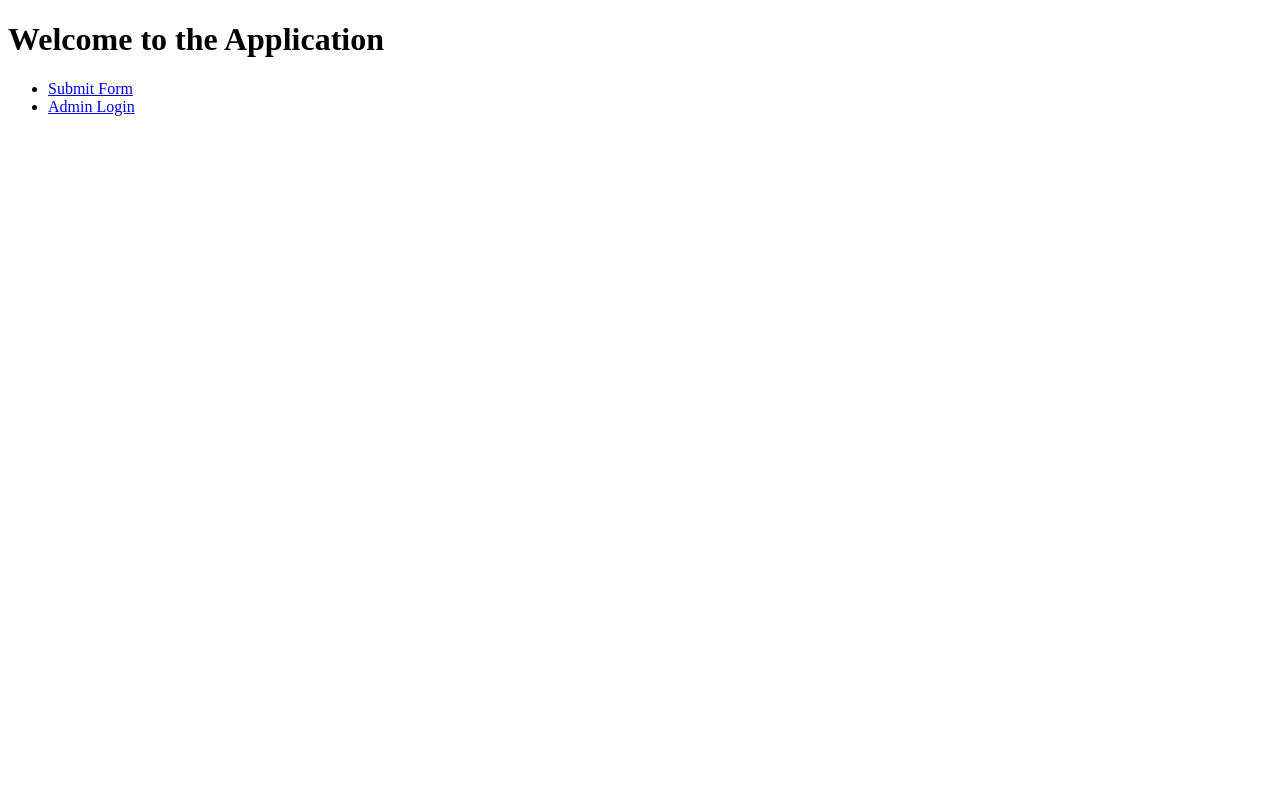
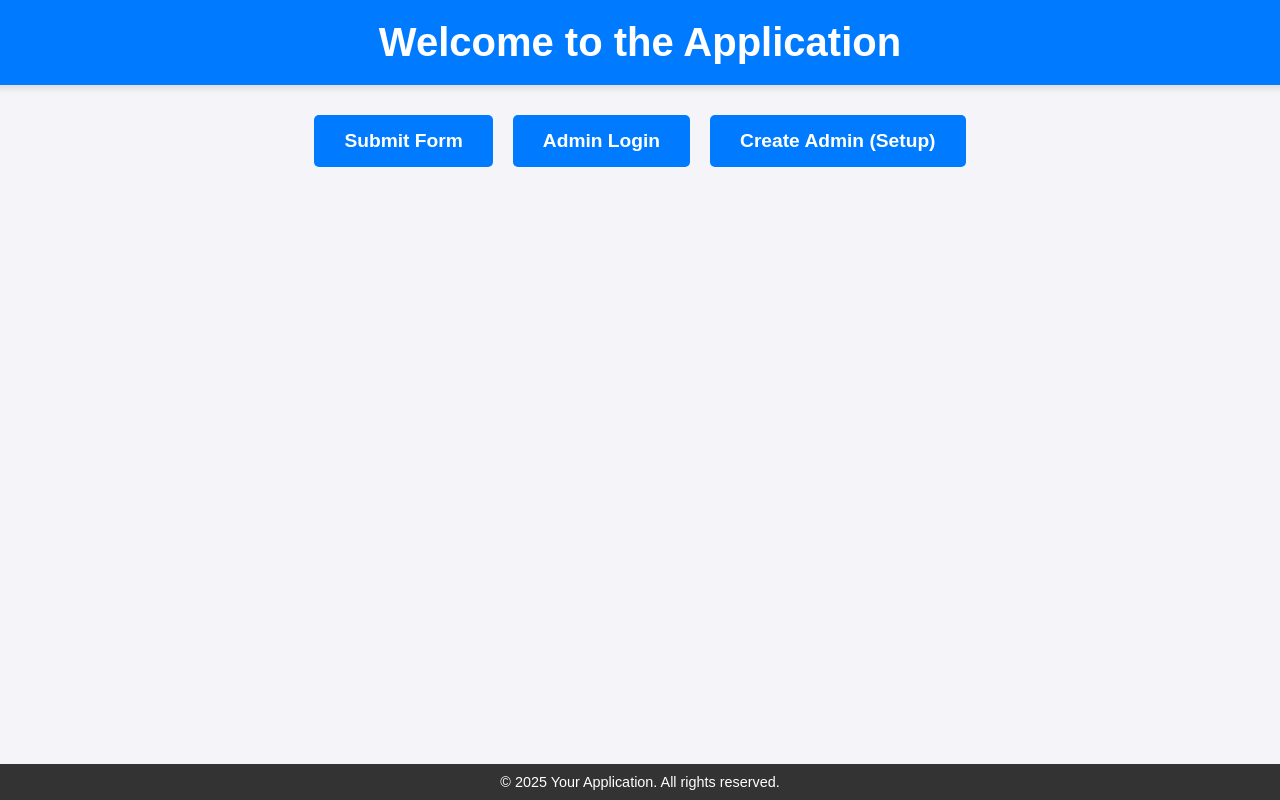
Before and after one commit to yahelihol/forms, a Flask app: page / in a window 1280 px wide. Run offline with Flask 2, Linux system fonts and the light colour scheme.

Commit message:
changed main, removed test

```diff
--- a/forms/templates/main.html
+++ b/forms/templates/main.html
@@ -3,19 +3,92 @@
 <head>
     <meta charset="UTF-8">
     <meta name="viewport" content="width=device-width, initial-scale=1.0">
-    <title>Main Page</title>
+    <title>Welcome to the Application</title>
+    <style>
+        body {
+            font-family: Arial, sans-serif;
+            margin: 0;
+            padding: 0;
+            background-color: #f4f4f9;
+            color: #333;
+            display: flex;
+            flex-direction: column;
+            align-items: center;
+        }
+
+        header {
+            background-color: #007BFF;
+            color: white;
+            padding: 20px;
+            width: 100%;
+            text-align: center;
+            box-shadow: 0 4px 6px rgba(0, 0, 0, 0.1);
+        }
+
+        header h1 {
+            margin: 0;
+            font-size: 2.5rem;
+        }
+
+        nav {
+            margin-top: 30px;
+            display: flex;
+            flex-wrap: wrap;
+            justify-content: center;
+            gap: 20px;
+        }
+
+        nav a {
+            text-decoration: none;
+            color: white;
+            background-color: #007BFF;
+            padding: 15px 30px;
+            border-radius: 5px;
+            font-size: 1.2rem;
+            font-weight: bold;
+            transition: background-color 0.3s ease;
+        }
+
+        nav a:hover {
+            background-color: #0056b3;
+        }
+
+        footer {
+            margin-top: 50px;
+            padding: 10px;
+            background-color: #333;
+            color: white;
+            width: 100%;
+            text-align: center;
+            position: absolute;
+            bottom: 0;
+        }
+
+        footer p {
+            margin: 0;
+            font-size: 0.9rem;
+        }
+    </style>
 </head>
 <body>
-    <h1>Welcome to the Application</h1>
+    <header>
+        <h1>Welcome to the Application</h1>
+    </header>
+
     <nav>
-        <ul>
-            <li><a href="/form">Submit Form</a></li>
-            <li><a href="/login">Admin Login</a></li>
-            {% if "admin" in session %}
-                <li><a href="/submissions">View Submissions</a></li>
-                <li><a href="/logout">Logout</a></li>
-            {% endif %}
-        </ul>
+        <a href="/form">Submit Form</a>
+        <a href="/login">Admin Login</a>
+        {% if "admin" in session %}
+            <a href="/submissions">View Submissions</a>
+            <a href="/logout">Logout</a>
+        {% endif %}
+        {% if "admin" not in session %}
+            <a href="/create-admin">Create Admin (Setup)</a>
+        {% endif %}
     </nav>
+
+    <footer>
+        <p>&copy; 2025 Your Application. All rights reserved.</p>
+    </footer>
 </body>
 </html>
--- a/test.txt
+++ /dev/null
@@ -1 +0,0 @@
-this is a test for git
```
Also changed, not shown: forms/templates/base.html (deleted, +0 -21 lines).
